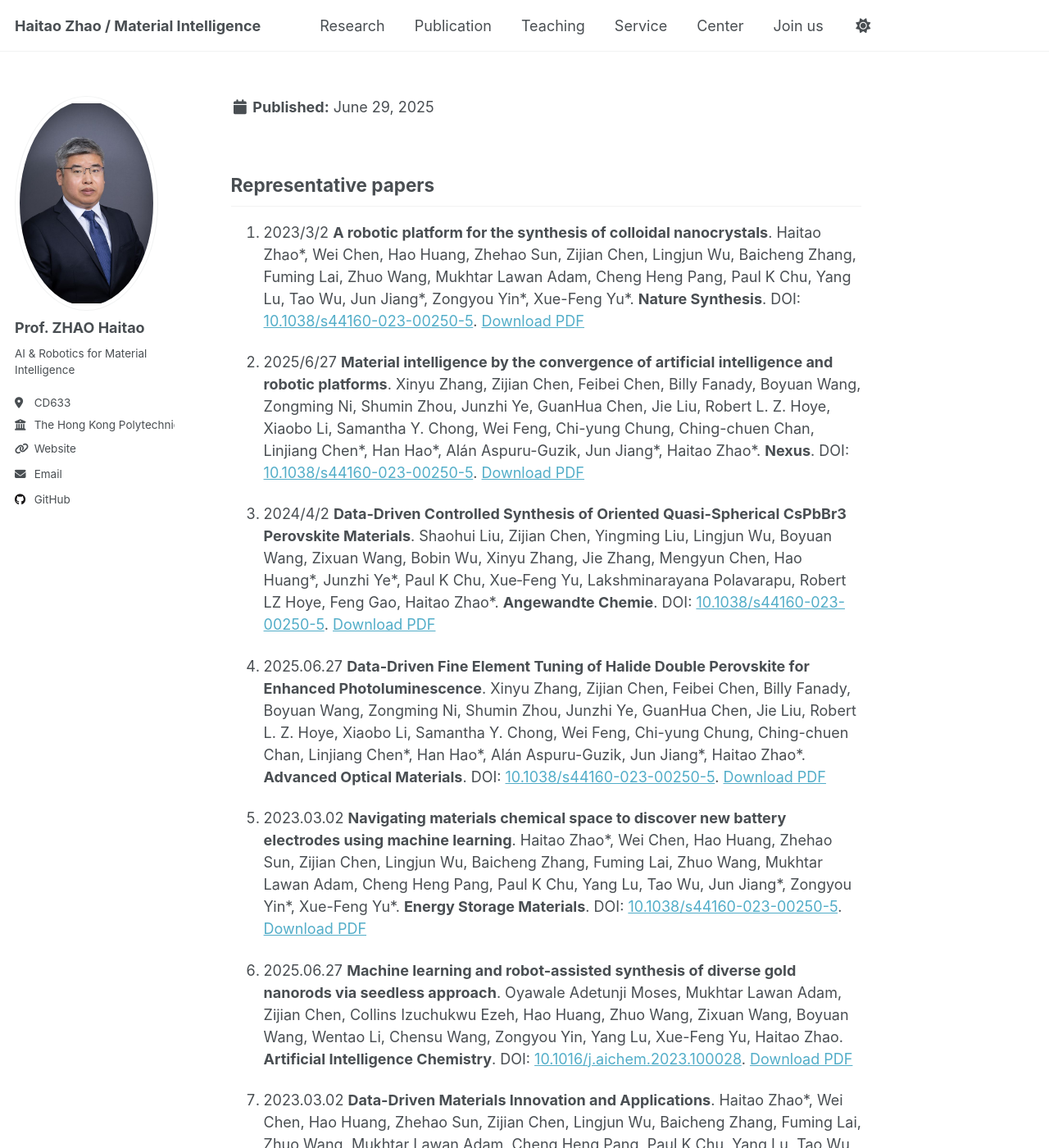
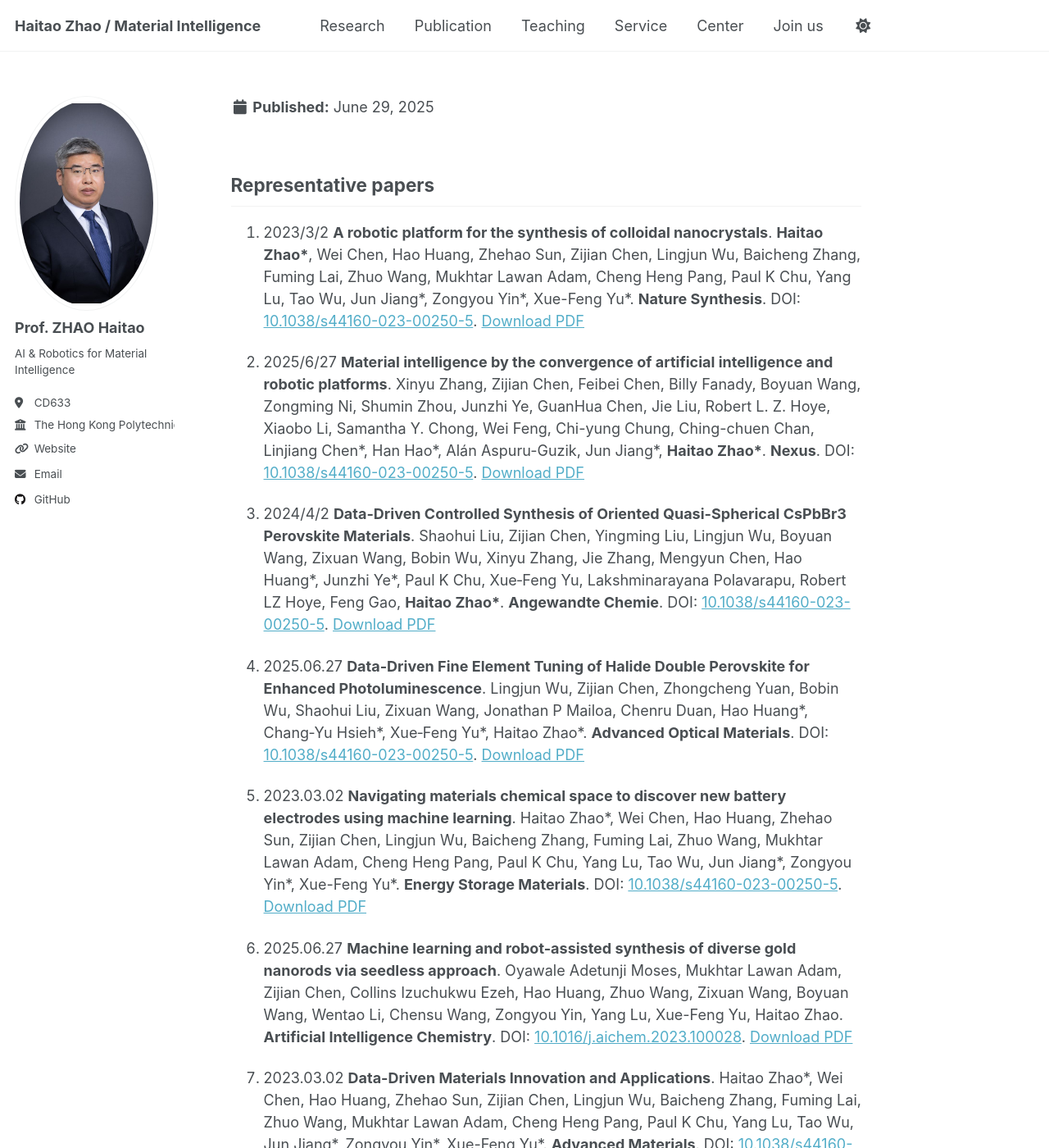
Before and after one commit to HaitaoZhao-PolyU/HaitaoZhao-PolyU.github.io, a Jekyll site: the page built from _publication1/publication.md, in a window 1280 px wide and 1400 px high. Shown: the whole window at 82% size. Built offline with Jekyll 4.4.1, drawn with Linux system fonts in a browser that asks for light colours.

Commit message:
Update publication.md

```diff
--- a/_publication1/publication.md
+++ b/_publication1/publication.md
@@ -6,13 +6,13 @@ collection: publication1
 
 ## Representative papers
 
-1. 2023/3/2 **A robotic platform for the synthesis of colloidal nanocrystals**. Haitao Zhao\*, Wei Chen, Hao Huang, Zhehao Sun, Zijian Chen, Lingjun Wu, Baicheng Zhang, Fuming Lai, Zhuo Wang, Mukhtar Lawan Adam, Cheng Heng Pang, Paul K Chu, Yang Lu, Tao Wu, Jun Jiang\*, Zongyou Yin\*, Xue-Feng Yu\*. **Nature Synthesis**. DOI: [10.1038/s44160-023-00250-5](https://doi.org/10.1038/s44160-023-00250-5). [Download PDF](/files/s44160-023-00250-5 (2).pdf)
+1. 2023/3/2 **A robotic platform for the synthesis of colloidal nanocrystals**. **Haitao Zhao\***, Wei Chen, Hao Huang, Zhehao Sun, Zijian Chen, Lingjun Wu, Baicheng Zhang, Fuming Lai, Zhuo Wang, Mukhtar Lawan Adam, Cheng Heng Pang, Paul K Chu, Yang Lu, Tao Wu, Jun Jiang\*, Zongyou Yin\*, Xue-Feng Yu\*. **Nature Synthesis**. DOI: [10.1038/s44160-023-00250-5](https://doi.org/10.1038/s44160-023-00250-5). [Download PDF](/files/s44160-023-00250-5 (2).pdf)
 
-2. 2025/6/27 **Material intelligence by the convergence of artificial intelligence and robotic platforms**. Xinyu Zhang, Zijian Chen, Feibei Chen, Billy Fanady, Boyuan Wang, Zongming Ni, Shumin Zhou, Junzhi Ye, GuanHua Chen, Jie Liu, Robert L. Z. Hoye, Xiaobo Li, Samantha Y. Chong, Wei Feng, Chi-yung Chung, Ching-chuen Chan, Linjiang Chen\*, Han Hao\*, Alán Aspuru-Guzik, Jun Jiang\*, Haitao Zhao\*. **Nexus**. DOI: [10.1038/s44160-023-00250-5](https://doi.org/10.1038/s44160-023-00250-5). [Download PDF](/files/s44160-023-00250-5 (2).pdf)
+2. 2025/6/27 **Material intelligence by the convergence of artificial intelligence and robotic platforms**. Xinyu Zhang, Zijian Chen, Feibei Chen, Billy Fanady, Boyuan Wang, Zongming Ni, Shumin Zhou, Junzhi Ye, GuanHua Chen, Jie Liu, Robert L. Z. Hoye, Xiaobo Li, Samantha Y. Chong, Wei Feng, Chi-yung Chung, Ching-chuen Chan, Linjiang Chen\*, Han Hao\*, Alán Aspuru-Guzik, Jun Jiang\*, **Haitao Zhao\***. **Nexus**. DOI: [10.1038/s44160-023-00250-5](https://doi.org/10.1038/s44160-023-00250-5). [Download PDF](/files/s44160-023-00250-5 (2).pdf)
 
-3. 2024/4/2 **Data-Driven Controlled Synthesis of Oriented Quasi-Spherical CsPbBr3 Perovskite Materials**. Shaohui Liu, Zijian Chen, Yingming Liu, Lingjun Wu, Boyuan Wang, Zixuan Wang, Bobin Wu, Xinyu Zhang, Jie Zhang, Mengyun Chen, Hao Huang\*, Junzhi Ye\*, Paul K Chu, Xue‐Feng Yu, Lakshminarayana Polavarapu, Robert LZ Hoye, Feng Gao, Haitao Zhao\*. **Angewandte Chemie**. DOI: [10.1038/s44160-023-00250-5](https://doi.org/10.1038/s44160-023-00250-5). [Download PDF](/files/s44160-023-00250-5 (2).pdf)
+3. 2024/4/2 **Data-Driven Controlled Synthesis of Oriented Quasi-Spherical CsPbBr3 Perovskite Materials**. Shaohui Liu, Zijian Chen, Yingming Liu, Lingjun Wu, Boyuan Wang, Zixuan Wang, Bobin Wu, Xinyu Zhang, Jie Zhang, Mengyun Chen, Hao Huang\*, Junzhi Ye\*, Paul K Chu, Xue‐Feng Yu, Lakshminarayana Polavarapu, Robert LZ Hoye, Feng Gao, **Haitao Zhao\***. **Angewandte Chemie**. DOI: [10.1038/s44160-023-00250-5](https://doi.org/10.1038/s44160-023-00250-5). [Download PDF](/files/s44160-023-00250-5 (2).pdf)
 
-4. 2025.06.27 **Data-Driven Fine Element Tuning of Halide Double Perovskite for Enhanced Photoluminescence**. Xinyu Zhang, Zijian Chen, Feibei Chen, Billy Fanady, Boyuan Wang, Zongming Ni, Shumin Zhou, Junzhi Ye, GuanHua Chen, Jie Liu, Robert L. Z. Hoye, Xiaobo Li, Samantha Y. Chong, Wei Feng, Chi-yung Chung, Ching-chuen Chan, Linjiang Chen\*, Han Hao\*, Alán Aspuru-Guzik, Jun Jiang\*, Haitao Zhao\*. **Advanced Optical Materials**. DOI: [10.1038/s44160-023-00250-5](https://doi.org/10.1038/s44160-023-00250-5). [Download PDF](/files/s44160-023-00250-5 (2).pdf)
+4. 2025.06.27 **Data-Driven Fine Element Tuning of Halide Double Perovskite for Enhanced Photoluminescence**. Lingjun Wu, Zijian Chen, Zhongcheng Yuan, Bobin Wu, Shaohui Liu, Zixuan Wang, Jonathan P Mailoa, Chenru Duan, Hao Huang\*, Chang‐Yu Hsieh\*, Xue‐Feng Yu\*, Haitao Zhao\*. **Advanced Optical Materials**. DOI: [10.1038/s44160-023-00250-5](https://doi.org/10.1038/s44160-023-00250-5). [Download PDF](/files/s44160-023-00250-5 (2).pdf)
 
 5. 2023.03.02 **Navigating materials chemical space to discover new battery electrodes using machine learning**. Haitao Zhao\*, Wei Chen, Hao Huang, Zhehao Sun, Zijian Chen, Lingjun Wu, Baicheng Zhang, Fuming Lai, Zhuo Wang, Mukhtar Lawan Adam, Cheng Heng Pang, Paul K Chu, Yang Lu, Tao Wu, Jun Jiang\*, Zongyou Yin\*, Xue-Feng Yu\*. **Energy Storage Materials**. DOI: [10.1038/s44160-023-00250-5](https://www.sciencedirect.com/science/article/abs/pii/S2405829723004683?via%3Dihub). [Download PDF](/files/s44160-023-00250-5 (2).pdf)
 
```
